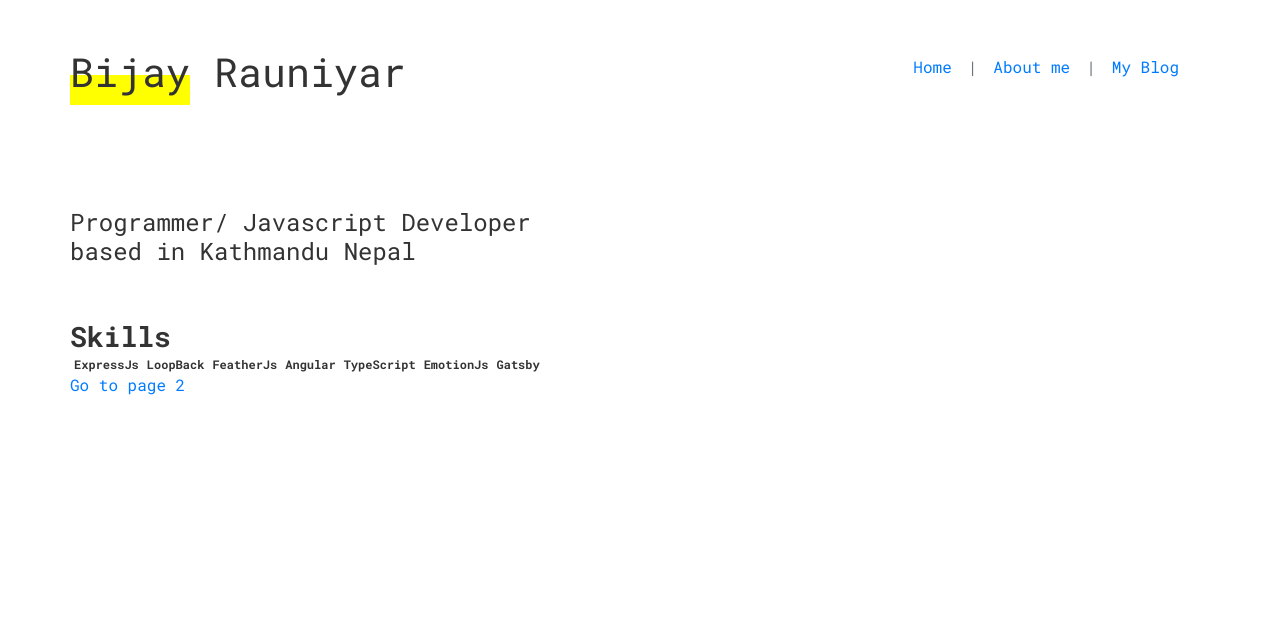
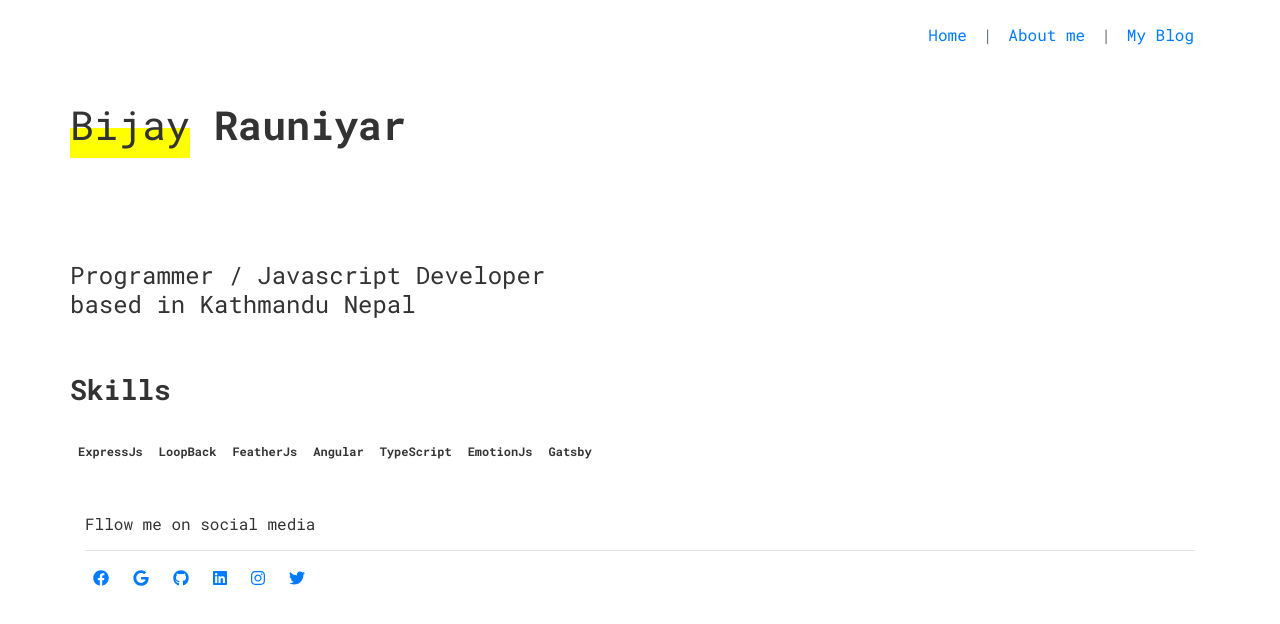
Before and after one commit to soy-bean-lean/bijayrauniyar, a Gatsby site: page / in a window 1280 px wide. Built offline with nearby package versions, Linux system fonts and the light colour scheme; Gatsby itself is replaced by a stand-in of ours.

Commit message:
Added font awesome and refactored layout

```diff
--- a/package.json
+++ b/package.json
@@ -5,6 +5,10 @@
   "version": "0.1.0",
   "author": "Kyle Mathews <mathews.kyle@gmail.com>",
   "dependencies": {
+    "@fortawesome/fontawesome-svg-core": "^1.2.26",
+    "@fortawesome/free-brands-svg-icons": "^5.12.0",
+    "@fortawesome/free-solid-svg-icons": "^5.12.0",
+    "@fortawesome/react-fontawesome": "^0.1.8",
     "bootstrap": "^4.4.1",
     "gatsby": "^2.19.7",
     "gatsby-cli": "^2.8.28",
--- a/src/components/header.tsx
+++ b/src/components/header.tsx
@@ -1,31 +1,32 @@
 import { Link } from "gatsby"
 import * as React from "react"
+import { Nav, Row } from "react-bootstrap"
+export const Header = () => (
+  <div>
+    <Row className="justify-content-end pt-3">
+      <Nav activeKey="/">
+        <Nav.Item>
+          <Nav.Link href="/">Home</Nav.Link>
+        </Nav.Item>
+        <Nav.Item>
+          <Nav.Link className="pl-0 pr-0" disabled>
+            |
+          </Nav.Link>
+        </Nav.Item>
 
-export const Header = () => (
-  <div
-    style={{
-      background: "rebeccapurple",
-      marginBottom: "1.45rem",
-    }}
-  >
-    <div
-      style={{
-        margin: "0 auto",
-        maxWidth: 960,
-        padding: "1.45rem 1.0875rem",
-      }}
-    >
-      <h1 style={{ margin: 0 }}>
-        <Link
-          to="/"
-          style={{
-            color: "white",
-            textDecoration: "none",
-          }}
-        >
-          Gatsby
-        </Link>
-      </h1>
-    </div>
+        <Nav.Item>
+          <Nav.Link eventKey="about">About me</Nav.Link>
+        </Nav.Item>
+        <Nav.Item>
+          <Nav.Link className="pl-0 pr-0" disabled>
+            |
+          </Nav.Link>
+        </Nav.Item>
+
+        <Nav.Item>
+          <Nav.Link eventKey="blog">My Blog</Nav.Link>
+        </Nav.Item>
+      </Nav>
+    </Row>
   </div>
 )
--- a/src/components/layout.tsx
+++ b/src/components/layout.tsx
@@ -10,6 +10,7 @@ import { useStaticQuery, graphql } from "gatsby"
 import "bootstrap/dist/css/bootstrap.min.css"
 import { Header } from "./header"
 import "./layout.scss"
+import { Container, Nav, Badge, Button, Row, Col } from "react-bootstrap"
 
 interface LayoutProps {
   children: any
@@ -17,19 +18,10 @@ interface LayoutProps {
 
 function Layout(props: LayoutProps) {
   return (
-    <div>
-      {/* <Header /> */}
-      {/* <div
-        style={{
-          margin: "0 auto",
-          maxWidth: 960,
-          padding: "0px 1.0875rem 1.45rem",
-          paddingTop: 0,
-        }}
-      > */}
+    <Container>
+      <Header />
       {props.children}
-      {/* </div> */}
-    </div>
+    </Container>
   )
 }
 
--- a/src/pages/index.tsx
+++ b/src/pages/index.tsx
@@ -1,107 +1,109 @@
 import * as React from "react"
 import { Link } from "gatsby"
 import Layout from "../components/layout"
-import Image from "../components/image"
 import SEO from "../components/seo"
 import { Container, Nav, Badge, Button, Row, Col } from "react-bootstrap"
+import {
+  faFacebook,
+  faGoogle,
+  faGithub,
+  faTwitter,
+  faLinkedin,
+  faInstagram,
+} from "@fortawesome/free-brands-svg-icons"
+import { FontAwesomeIcon } from "@fortawesome/react-fontawesome"
 //import { IntlProvider, FormattedMessage } from "react-intl"
 
-const Intl = () => (
-  <p>
-    <FormattedMessage
-      id="welcome"
-      defaultMessage={`Hello {name}, you have {unreadCount, number} {unreadCount, plural,
-                      one {message}
-                      other {messages}
-                    }`}
-      values={{ name: <b>bijay</b>, unreadCount: 1000 }}
-    />
-  </p>
-)
+// const Intl = () => (
+//   <p>
+//     <FormattedMessage
+//       id="welcome"
+//       defaultMessage={`Hello {name}, you have {unreadCount, number} {unreadCount, plural,
+//                       one {message}
+//                       other {messages}
+//                     }`}
+//       values={{ name: <b>bijay</b>, unreadCount: 1000 }}
+//     />
+//   </p>
+// )
+// {
+//   /* <IntlProvider locale="np">
+//   <Intl></Intl>
+// </IntlProvider> */
+// }
 
 const IndexPage = () => (
   <Layout>
     <SEO title="Home" />
-    <Container>
-      {/* <IntlProvider locale="np">
-        <Intl></Intl>
-      </IntlProvider> */}
     <Row className="pt-5">
-        <Col xs={8}>
+      <Col>
         <Row style={{ height: "10rem" }}>
-            <h1 className="downbg">Bijay Rauniyar</h1>
+          <h1 className="downbg">
+            Bijay <b> Rauniyar </b>
+          </h1>
         </Row>
         <Row style={{ height: "7rem" }}>
           <h4>
-              Programmer/ Javascript Developer
+            Programmer / Javascript Developer
             <h4>based in Kathmandu Nepal</h4>
           </h4>
         </Row>
-          <Row style={{ height: "2rem" }}>
+        <Row style={{ height: "4rem" }}>
           <h3>
             <b>Skills</b>
           </h3>
         </Row>
         <Row>
           <div>
-              <Badge pill className="skills p-1">
+            <Badge pill className="skills p-2">
               ExpressJs
             </Badge>
-              <Badge pill className="skills p-1">
+            <Badge pill className="skills p-2">
               LoopBack
             </Badge>
-              <Badge pill className="skills p-1">
+            <Badge pill className="skills p-2">
               FeatherJs
             </Badge>
-              <Badge pill className="skills p-1">
+            <Badge pill className="skills p-2">
               Angular
             </Badge>
-              <Badge pill className="skills p-1">
+            <Badge pill className="skills p-2">
               TypeScript
             </Badge>
-              <Badge pill className="skills p-1">
+            <Badge pill className="skills p-2">
               EmotionJs
             </Badge>
-              <Badge pill className="skills p-1">
+            <Badge pill className="skills p-2">
               Gatsby
             </Badge>
           </div>
         </Row>
       </Col>
-        <Col>
-          <Nav
-            className="justify-content-end"
-            activeKey="/"
-            onSelect={(selectedKey: string) => alert(`selected ${selectedKey}`)}
-          >
-            <Nav.Item>
-              <Nav.Link href="/">Home</Nav.Link>
-            </Nav.Item>
-            <Nav.Item>
-              <Nav.Link className="pl-0 pr-0" disabled>
-                |
-              </Nav.Link>
-            </Nav.Item>
-
-            <Nav.Item>
-              <Nav.Link eventKey="about">About me</Nav.Link>
-            </Nav.Item>
-            <Nav.Item>
-              <Nav.Link className="pl-0 pr-0" disabled>
-                |
-              </Nav.Link>
-            </Nav.Item>
-
-            <Nav.Item>
-              <Nav.Link eventKey="blog">My Blog</Nav.Link>
-            </Nav.Item>
-          </Nav>
-        </Col>
     </Row>
-      <Row className="pt-10">
-        <Link to="/page-2/">Go to page 2</Link>
-      </Row>
-    </Container>
+    <footer className="pt-5">
+      <p>Fllow me on social media</p>
+      <hr></hr>
+      <div>
+        <Link className="mr-3 ml-2 " to="/socialauth">
+          <FontAwesomeIcon icon={faFacebook} />
+        </Link>
+        <Link className="mr-3 ml-2 " to="/socialauth">
+          <FontAwesomeIcon icon={faGoogle} />
+        </Link>
+        <Link className="mr-3 ml-2 " to="/socialauth">
+          <FontAwesomeIcon icon={faGithub} />
+        </Link>
+        <Link className="mr-3 ml-2 " to="/socialauth">
+          <FontAwesomeIcon icon={faLinkedin} />
+        </Link>
+        <Link className="mr-3 ml-2 " to="/socialauth">
+          <FontAwesomeIcon icon={faInstagram} />
+        </Link>
+        <Link className="mr-3 ml-2 " to="/socialauth">
+          <FontAwesomeIcon icon={faTwitter} />
+        </Link>
+      </div>
+    </footer>
   </Layout>
 )
 
--- a/tsconfig.json
+++ b/tsconfig.json
@@ -5,6 +5,10 @@
     "noImplicitAny": true,
     "module": "commonjs",
     "target": "esnext",
+    "strict": true,
+    "noEmit": true,
+    "isolatedModules": true,
+    "esModuleInterop": true,
     "jsx": "react",
     "lib": ["dom", "es2015", "es2017"]
   },
```
Also changed, not shown: 2 other files. Lines whose indentation alone changed are shown as unchanged.
